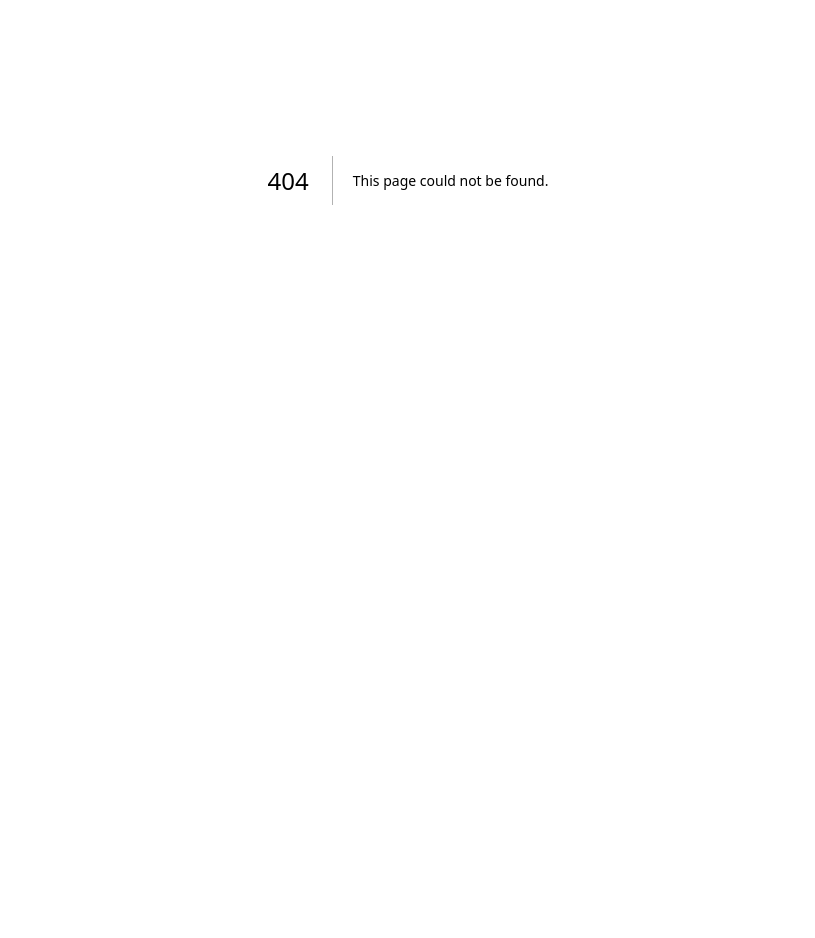
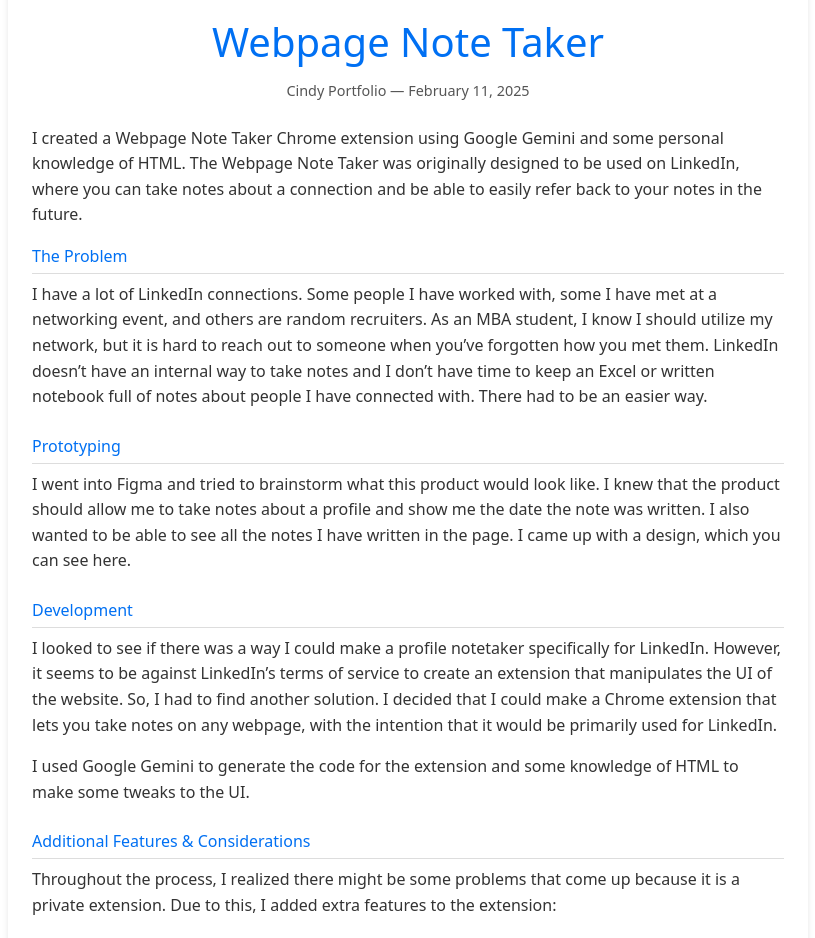
Before and after one commit to cindymeliyen/cindyyen.github.io, a Next.js app: page /product/webpage-note-taker in a window 1280 px wide. Before the commit this address had no page. Shown: the part 220-1158 px from the top of the page, without its empty margins (232-1047 px from the left). Before the commit the page ends 800 px from the top, so only its background shows below. Built offline with nearby package versions, Linux system fonts and the light colour scheme.

Commit message:
add product page

```diff
--- /dev/null
+++ b/pages/product/webpage-note-taker.js
@@ -0,0 +1,194 @@
+// pages/product/webpage-note-taker.js
+import Head from 'next/head';
+import Link from 'next/link';
+
+export default function WebpageNoteTaker() {
+  return (
+    <>
+      <Head>
+        <title>Webpage Note Taker - Cindy Yen</title>
+        <meta
+          name="description"
+          content="Product: Webpage Note Taker by Cindy Yen"
+        />
+      </Head>
+      <div className="container">
+        {/* Header matching the homepage */}
+        <header className="site-header">
+          <h1>Cindy Yen</h1>
+          <p>Product and Data-Driven Growth</p>
+        </header>
+
+        {/* Navigation link to go back to home */}
+        <nav className="back-nav">
+          <Link href="/">
+            <a>← Back to Home</a>
+          </Link>
+        </nav>
+
+        <main>
+          {/* Project title/header */}
+          <section className="project-header">
+            <h2>Webpage Note Taker</h2>
+            <p className="date">Cindy Portfolio — February 11, 2025</p>
+          </section>
+
+          <article>
+            <p>
+              I created a Webpage Note Taker Chrome extension using Google Gemini and
+              some personal knowledge of HTML. The Webpage Note Taker was originally
+              designed to be used on LinkedIn, where you can take notes about a
+              connection and be able to easily refer back to your notes in the future.
+            </p>
+
+            <section>
+              <h3>The Problem</h3>
+              <p>
+                I have a lot of LinkedIn connections. Some people I have worked with,
+                some I have met at a networking event, and others are random recruiters.
+                As an MBA student, I know I should utilize my network, but it is hard to
+                reach out to someone when you’ve forgotten how you met them. LinkedIn
+                doesn’t have an internal way to take notes and I don’t have time to keep
+                an Excel or written notebook full of notes about people I have connected
+                with. There had to be an easier way.
+              </p>
+            </section>
+
+            <section>
+              <h3>Prototyping</h3>
+              <p>
+                I went into Figma and tried to brainstorm what this product would look
+                like. I knew that the product should allow me to take notes about a
+                profile and show me the date the note was written. I also wanted to be
+                able to see all the notes I have written in the page. I came up with a
+                design, which you can see here.
+              </p>
+            </section>
+
+            <section>
+              <h3>Development</h3>
+              <p>
+                I looked to see if there was a way I could make a profile notetaker
+                specifically for LinkedIn. However, it seems to be against LinkedIn’s
+                terms of service to create an extension that manipulates the UI of the
+                website. So, I had to find another solution. I decided that I could
+                make a Chrome extension that lets you take notes on any webpage, with the
+                intention that it would be primarily used for LinkedIn.
+              </p>
+              <p>
+                I used Google Gemini to generate the code for the extension and some
+                knowledge of HTML to make some tweaks to the UI.
+              </p>
+            </section>
+
+            <section>
+              <h3>Additional Features &amp; Considerations</h3>
+              <p>
+                Throughout the process, I realized there might be some problems that
+                come up because it is a private extension. Due to this, I added extra
+                features to the extension:
+              </p>
+              <p>
+                <strong>How to save notes without a cloud database:</strong> Since this
+                is just a small Chrome extension for personal use, I had to come up with
+                a free way to make sure that entered text wouldn’t get lost. I didn’t
+                want people to have to create an account, so I made the design choice to
+                have the information saved to your Chrome profile. As I kept testing the
+                extension—which involved having to reupload the extension file to Chrome
+                every time—I realized that a user would be at risk of losing all their
+                notes if they had to redownload the extension. So, I created an option
+                where you could download all the note data you currently have into a CSV.
+                Then I created an option to upload that same note data and have all your
+                existing notes available whenever you visited a website that you had
+                previously taken notes on. This upload feature also worked if you had a
+                mass list of URLs to take notes about and didn’t want to visit each URL to
+                add your notes.
+              </p>
+              <p>
+                Unfortunately, this extension will never have enough features to use it
+                reliably for its original purpose. A user can change their LinkedIn
+                profile URL at any time. If this were to happen, you would not be able
+                to use your notes for that profile, since the notes are attached at the
+                URL level. The only way for this to work on LinkedIn would be to attach
+                the notes to a profile_id, which you cannot do without accessing LinkedIn’s
+                API or backend.
+              </p>
+            </section>
+
+            <section>
+              <h3>The Result</h3>
+              <p>
+                I was able to make a private Chrome Extension that allows you to take
+                notes about a webpage you’re on. The end result can be seen on my
+                LinkedIn. The code can be found on my GitHub.
+              </p>
+            </section>
+          </article>
+        </main>
+      </div>
+
+      <style jsx>{`
+        .container {
+          max-width: 800px;
+          margin: 1rem auto;
+          padding: 1.5rem;
+          background: #fff;
+          border-radius: 8px;
+          box-shadow: 0 4px 6px rgba(0, 0, 0, 0.1);
+        }
+        .site-header {
+          text-align: center;
+          margin-bottom: 1.5rem;
+          padding: 1rem;
+          background: linear-gradient(135deg, #0070f3, #66a6ff);
+          color: #fff;
+          border-radius: 8px;
+        }
+        .site-header h1 {
+          margin: 0;
+          font-size: 3rem;
+        }
+        nav.back-nav {
+          text-align: center;
+          margin: 1rem 0;
+        }
+        nav.back-nav a {
+          color: #0070f3;
+          font-weight: bold;
+          text-decoration: none;
+        }
+        nav.back-nav a:hover {
+          text-decoration: underline;
+        }
+        .project-header {
+          text-align: center;
+          margin-bottom: 1.5rem;
+        }
+        .project-header h2 {
+          margin: 0;
+          font-size: 2.5rem;
+          color: #0070f3;
+        }
+        .date {
+          font-size: 0.9rem;
+          color: #555;
+          margin-top: 0.5rem;
+        }
+        main article p {
+          line-height: 1.6;
+          margin-bottom: 1rem;
+          color: #333;
+        }
+        main section {
+          margin-bottom: 1.5rem;
+        }
+        main section h3 {
+          margin-bottom: 0.5rem;
+          color: #0070f3;
+          border-bottom: 1px solid #ddd;
+          padding-bottom: 0.3rem;
+        }
+      `}</style>
+    </>
+  );
+}
```
Also changed, not shown: pages/index.js (+0 -10 lines).
